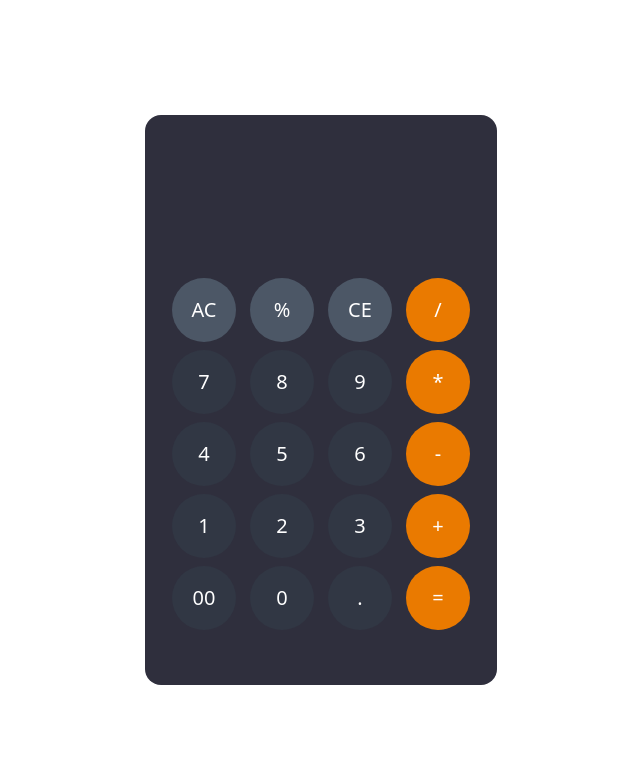
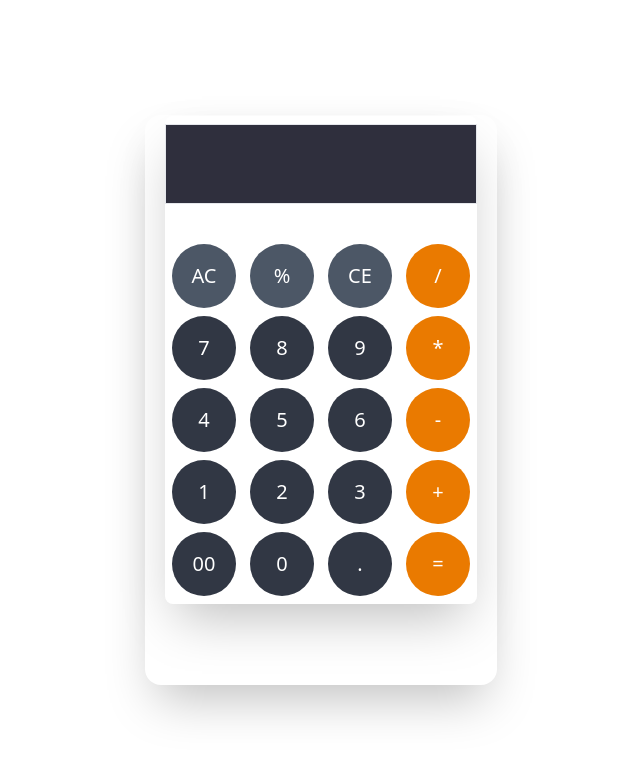
Before and after one commit to Marcos331305/js-Calculator, a website: page index.html in a window 1280 px wide. Shown: the whole page, without its empty margins (319-959 px from the left). Drawn offline with nearby package versions, Linux system fonts and the light colour scheme.

Commit message:
some ui changes

```diff
--- a/index.html
+++ b/index.html
@@ -13,12 +13,12 @@
 </head>
 <body class="sm:flex sm:justify-center sm:items-center sm:h-screen overflow-hidden">
     <!-- Calculator -->
-    <div class="bg-[#2F2F3D] w-screen h-screen px-5 flex items-center sm:w-[352px] sm:h-[570px] sm:rounded-2xl">
+    <div class=" w-screen h-screen px-5 flex items-center sm:w-[352px] sm:h-[570px] sm:rounded-2xl shadow-2xl">
         <!-- Container -->
-        <div class="w-full flex flex-col gap-10 mb-3">
+        <div class="w-full flex flex-col gap-10 mb-20 border-[0.5px] rounded-lg border-[#4C5766] py-2 shadow-2xl sm:border-none">
             <!-- Text Area -->
             <div>
-                <input id="text-area" class="text-right text-[30px] align-bottom w-full h-20 pr-[30px] text-white bg-[#2F2F3D] caret-white" type="text">
+                <input id="text-area" disabled class="text-right text-[30px] align-bottom mt- w-full h-20 pr-[25px] text-white bg-[#2F2F3D] border-[0.5px] caret-white" type="text">
             </div>
             <!-- Buttons -->
             <div class="grid grid-cols-4 gap-y-2 w-full">
```
Also changed, not shown: style.css.
